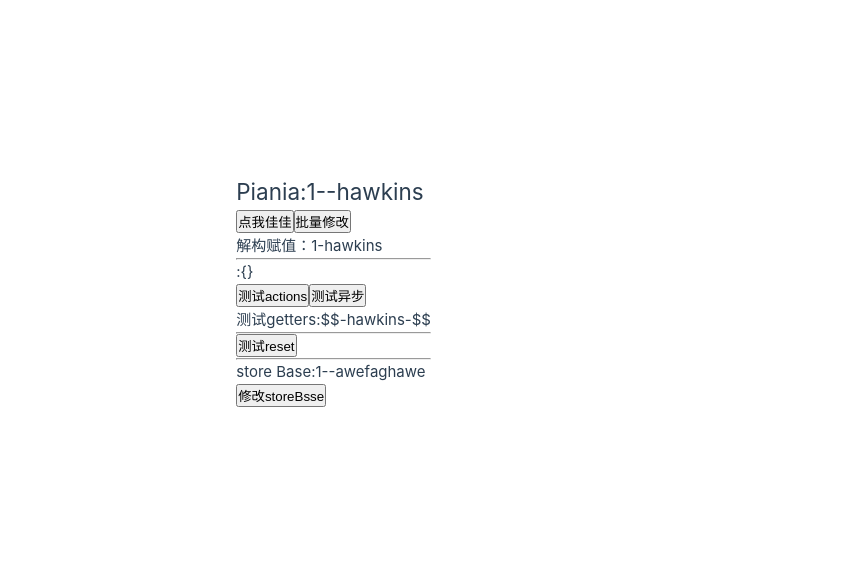
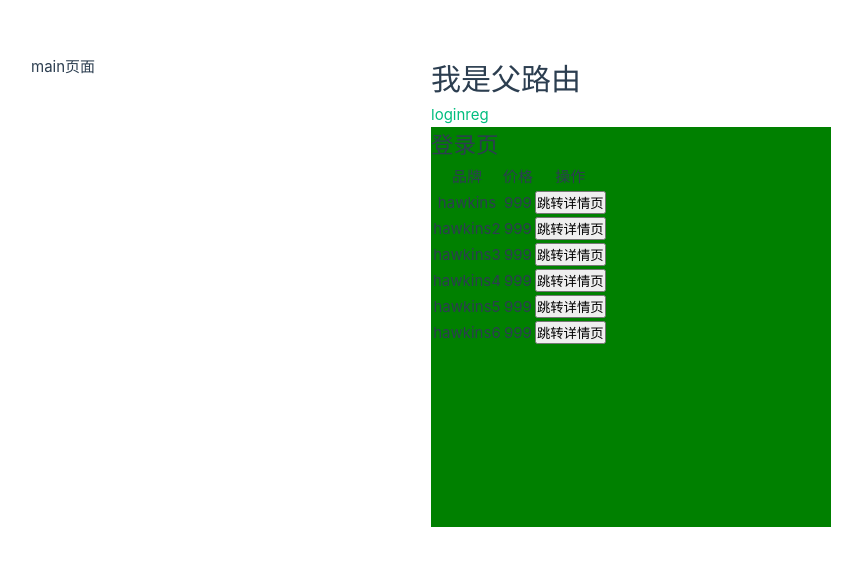
Before and after one commit to 123456hawkins/xiaomanVue3, a Vue app: page / in a window 1280 px wide. Shown: the part 109-674 px from the top of the page, without its empty margins (209-1071 px from the left). Built offline with nearby package versions, Linux system fonts and the light colour scheme.

Commit message:
新增router第一部分

```diff
--- a/src/App.vue
+++ b/src/App.vue
@@ -1,87 +1,41 @@
 <template>
-  <div>
-    <h2>Piania:{{ Test.current }}--{{ Test.name }}</h2>
-    <button @click="add">点我佳佳</button>
-    <button @click="change">批量修改</button>
-    <div>解构赋值：{{ current }}-{{ name }}</div>
-    <hr>
-    <div>:{{ Test.user }}</div>
-    <button @click="changeUser">测试actions</button>
-    <button @click="testAsync">测试异步</button>
+  <div>main页面</div>
+  <!-- 跳转按钮 -->
+  <!-- 方式一 -->
+  <!-- <RouterLink to="/">Login</RouterLink>
+  <RouterLink to="/reg">reg</RouterLink> -->
 
-    <div>测试getters:{{ Test.temName }}</div>
+  <!-- 方式二 -->
+  <!-- 加上replace关键字不会保留历史记录，就是前后按键没有用 -->
+  <!-- <RouterLink replace :to="{ name: 'login' }">Login</RouterLink>
+  <RouterLink replace :to="{ name: 'Reg' }">reg</RouterLink> -->
 
-    <hr>
-    <button @click="testReset">测试reset</button>
-    <hr>
-    <div>store Base:{{ Test2.basecurrent }}--{{ Test2.basename }}</div>
-    <button @click="Test2.basecurrent--">修改storeBsse</button>
-  </div>
+  <!-- 方式三 -->
+  <!-- <button @click="toPage('/')">跳转主页</button>
+  <button @click="toPage('/reg')">跳转注册</button> -->
+
+  <!-- 调用前进后退 -->
+  <!-- <button @click="next()">next</button>
+  <button @click="prev()">prev</button>
+  <hr> -->
+
+  <router-view></router-view>
 </template>
 
 <script setup lang='ts'>
 import { ref, reactive } from 'vue'
-import { useTestStore, useStore } from './stores'
-import { storeToRefs } from 'pinia';
-const Test = useTestStore()
-const Test2 = useStore()
-// 解构赋值不具有响应性
-// const { current, name } = Test
-// 如果要响应性就包storeToRefs
-const { current, name } = storeToRefs(Test)
-
-
-const add = () => {
-  // pinia的值可以直接拿来操作，vuex不可以
-  Test.current++
+import { useRouter } from 'vue-router'
+const router = useRouter()
+const toPage = (url: string) => {
+  router.push(url)
+  // router.replace不会留下历史记录，前后按键没有用
+  // router.replace(url)
 }
-const change = () => {
-  // 第二种修改方式，批量修改
-  // Test.$patch({
-  //   current: 999,
-  //   name: 'hawkins1231'
-  // })
-
-  // 第三种修改方式，工厂函数修改,推荐使用
-  // Test.$patch((state)=>{
-  //   state.current=9999999
-  //   state.name='awefataweawer'
-  // })
-
-  // 第四种方式：必须修改整个对象,不推荐
-  // Test.$state = {
-  //   current: 12352,
-  //   name: 'rsgergsrt999'
-  // }
-
-  // 第五种：使用actions修改
-  Test.setCurrent(789)
+const next = () => {
+  router.go(1)
 }
-const changeUser = () => {
-  Test.setUser()
+const prev = () => {
+  router.go(-1)
 }
-const testAsync = () => {
-  Test.setUser2()
-}
-const testReset = () => {
-  // 重置默认值
-  Test.$reset()
-}
-
-// 修改属性就监听
-Test.$subscribe((args, state) => {
-  console.log('=====》', args);
-
-  console.log('=====》', state);
-})
-// 调用actions就监听
-Test.$onAction((args) => {
-  console.log('######', args);
-  args.after(() => {
-    console.log('action之后');
-
-  })
-
-})
 </script>
 <style scoped lang='scss'></style>
--- /dev/null
+++ b/src/components/footer.vue
@@ -0,0 +1,17 @@
+<template>
+  <div>
+    <h1>我是父路由</h1>
+    <div>
+      <router-link to="/">login</router-link>
+      <router-link to="/reg">reg</router-link>
+    </div>
+    <RouterView></RouterView>
+
+  </div>
+</template>
+
+<script setup lang='ts'>
+import { ref, reactive } from 'vue'
+
+</script>
+<style scoped lang='scss'></style>
--- /dev/null
+++ b/src/components/list.json
@@ -0,0 +1,34 @@
+{
+  "data":[
+    {
+      "name":"hawkins",
+      "price":999,
+      "id":11
+    },
+    {
+      "name":"hawkins2",
+      "price":999,
+      "id":16
+    },
+    {
+      "name":"hawkins3",
+      "price":999,
+      "id":14
+    },
+    {
+      "name":"hawkins4",
+      "price":999,
+      "id":10
+    },
+    {
+      "name":"hawkins5",
+      "price":999,
+      "id":18
+    },
+    {
+      "name":"hawkins6",
+      "price":999,
+      "id":14
+    }
+  ]
+}
--- /dev/null
+++ b/src/components/login.vue
@@ -0,0 +1,54 @@
+<template>
+  <div class="Login">
+    <h2>登录页</h2>
+    <table>
+      <thead>
+        <tr>
+          <th>品牌</th>
+          <th>价格</th>
+          <th>操作</th>
+        </tr>
+      </thead>
+      <tbody>
+        <tr :key="item.id" v-for="item in data">
+          <th>{{ item.name }}</th>
+          <th>{{ item.price }}</th>
+          <th><button @click="toDetial(item)">跳转详情页</button></th>
+        </tr>
+      </tbody>
+      <tfoot></tfoot>
+    </table>
+  </div>
+</template>
+
+<script setup lang='ts'>
+import { ref, reactive } from 'vue'
+import { useRouter } from 'vue-router'
+import { data } from './list.json'
+type Item = {
+  name: string;
+  price: number;
+  id: number;
+}
+const router = useRouter()
+
+const toDetial = (item: Item) => {
+  router.push({
+    // 第一种传参
+    // path: '/reg',
+    // query: item
+
+    // 第二种传参,params只能配合name使用,参数不会显示到url
+    name: 'reg',
+    params: { id: item.id }
+  })
+}
+
+</script>
+<style scoped lang='scss'>
+.Login {
+  background: green;
+  height: 400px;
+  width: 400px;
+}
+</style>
--- /dev/null
+++ b/src/components/reg.vue
@@ -0,0 +1,28 @@
+<template>
+  <div class="Reg">注册页
+    <!--query接受参数 -->
+    <!-- <div>品牌{{ route.query.name }}</div>
+    <div>价格{{ route.query.price }}</div> -->
+    <!-- params接受参数 -->
+    <div>品牌{{ paramsdata?.name }}</div>
+    <div>价格{{ paramsdata?.price }}</div>
+  </div>
+</template>
+
+<script setup lang='ts'>
+import { ref, reactive } from 'vue'
+import { data } from './list.json'
+// 注意是useRoute不是useRouter
+import { useRoute } from 'vue-router'
+import router from '@/router';
+const route = useRoute()
+const paramsdata = data.find(v => v.id === Number(route.params.id))
+
+</script>
+<style scoped lang='scss'>
+.Reg {
+  background: red;
+  height: 400px;
+  width: 400px;
+}
+</style>
--- a/src/main.ts
+++ b/src/main.ts
@@ -10,7 +10,7 @@ import mitt from 'mitt'
 const Mit = mitt()
 
 import App from './App.vue'
-// import router from './router'
+import router from './router'
 import ElementPlus from 'element-plus'
 import 'element-plus/dist/index.css'
 
@@ -84,6 +84,6 @@ declare module 'vue' {
 app.config.globalProperties.$Bus = Mit
 
 app.use(store)
-// app.use(router)
+app.use(router)
 app.use(ElementPlus)
 app.mount('#app')
--- a/src/router/index.ts
+++ b/src/router/index.ts
@@ -1,10 +1,28 @@
-import { createRouter, createWebHistory } from 'vue-router'
+import { createRouter, createWebHistory, } from 'vue-router'
+import type { RouteRecordRaw } from 'vue-router'
+const routes: Array<RouteRecordRaw> = [
+  {
+    path: "/",
+    component: () => import('../components/footer.vue'),
+    children: [
+      {
+        // path为空代表默认展示
+        path: "",
+        name: 'login',
+        component: () => import('../components/login.vue')
+      },
+      {
+        path: "/reg",
+        name: "reg",
+        component: () => import('../components/reg.vue')
+      }
+    ]
+  }
 
+]
 const router = createRouter({
   history: createWebHistory(import.meta.env.BASE_URL),
-  routes: [
-
-  ]
+  routes
 })
 
 export default router
```
Also changed, not shown: 1 other file (tests, documents, lock files or other folders).
